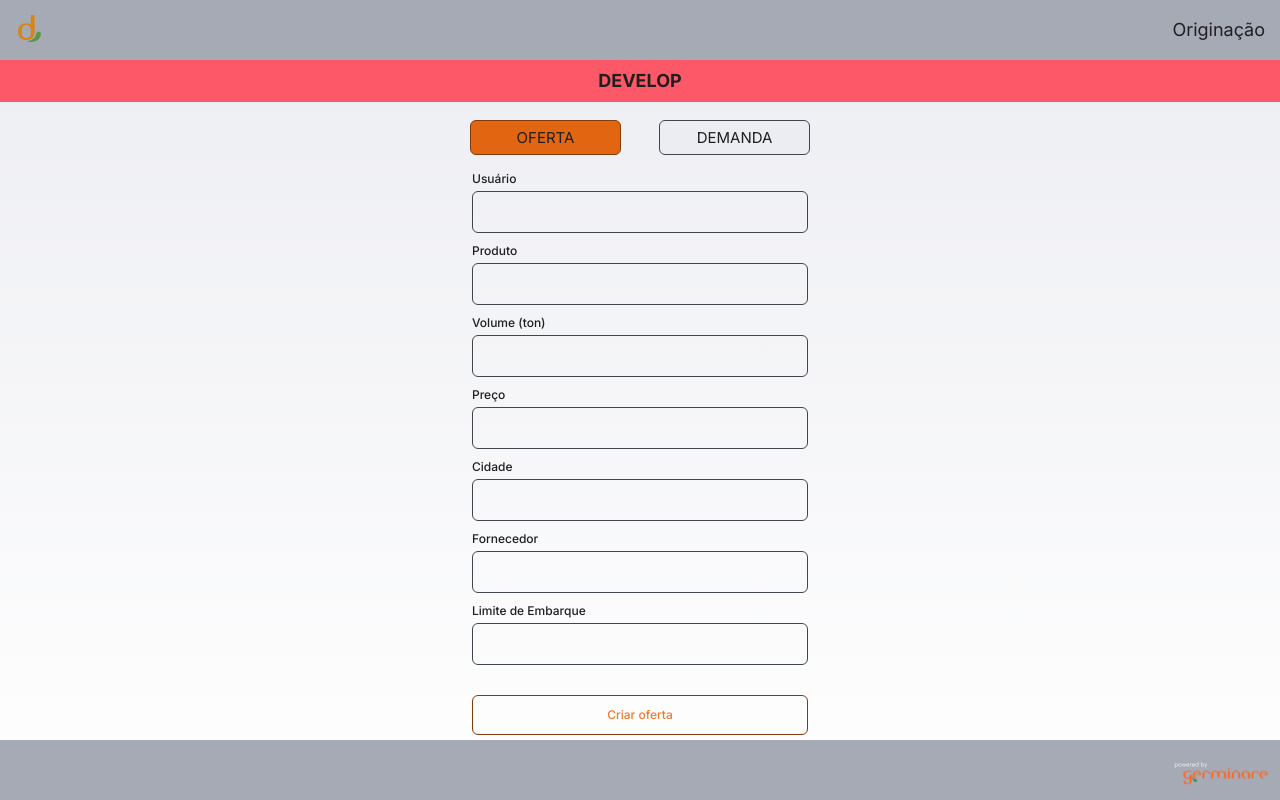
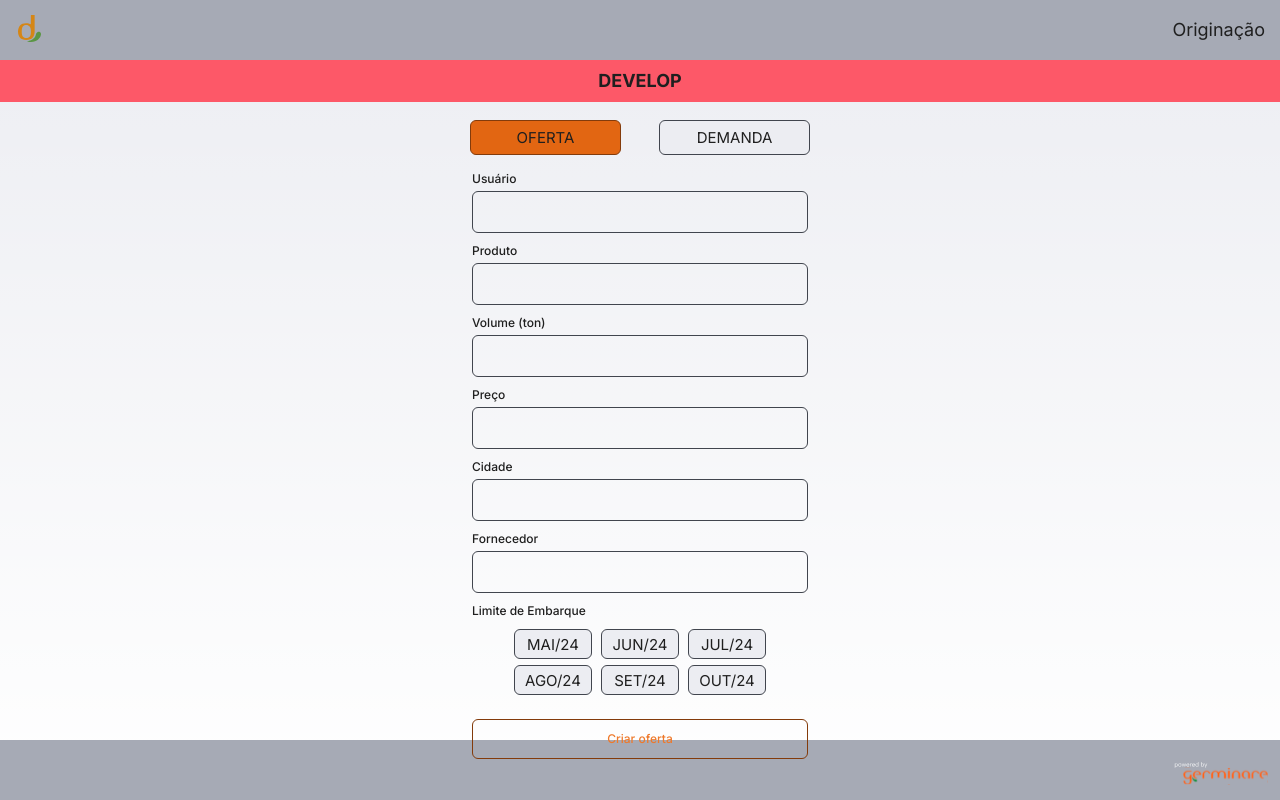
Before and after one commit to NullBetaGG/origination-app, a Next.js app: page / in a window 1280 px wide. Built offline with nearby package versions, Linux system fonts and the light colour scheme.

Commit message:
adds selector buttons to indicate boarding limit

```diff
--- a/src/app/page.tsx
+++ b/src/app/page.tsx
@@ -1,5 +1,4 @@
 'use client'
-import BoardingSearch from "@/components/BoardingLimit/indext";
 import Button from "@/components/Button";
 import CitySearch from "@/components/CitySearch";
 import Footer from "@/components/Footer";
@@ -12,6 +11,7 @@ import Success from "@/components/Success";
 import { useEnvironment } from "@/context/Environment";
 import { City } from "@/types/Cities";
 import { BASE_URL } from "@/utils/config";
+import MonthList from "@/utils/monthList";
 import { StateTransformAcronym, StateTransformName } from "@/utils/stateTransform";
 import { Dialog, DialogActions, DialogContent, DialogContentText, DialogTitle } from "@mui/material";
 import axios from "axios";
@@ -40,6 +40,8 @@ export default function Home() {
     setOpen(true);
   }
   const handleClose = () => setOpen(false);
+  const date = new Date();
+  const monthList = MonthList(date);
 
   const handleProductSelect = (product: string) => {
     setSelectedProduct(product);
@@ -48,10 +50,6 @@ export default function Home() {
   const handleCitySelect = (city: any) => {
     setSelectedCity(city);
   };
-
-  const handleBoardingSelect = (boarding: string) => {
-    setSelectedBoarding(boarding);
-  }
 
   useEffect(() => {
     const timer = setTimeout(() => {
@@ -79,7 +77,7 @@ export default function Home() {
     }
 
     try {
-      const response = await axios.post(`${BASE_URL}/new-orders`, payload);
+      await axios.post(`${BASE_URL}/new-orders`, payload);
       toast.success('Ordem salva com sucesso!');
       setShowSuccess(true);
 
@@ -194,14 +192,44 @@ export default function Home() {
                 )
               }
             </div>
-            <div className="w-[80%] flex flex-col justify-center">
-              <div className="w-[100%] flex flex-col justify-center">
-                <BoardingSearch onSelectBoarding={handleBoardingSelect} />
+            <div className="w-[80%] flex flex-col gap-2 justify-center">
+              <p className="flex items-center text-neutral-300 justify-between mb-1 font-medium">
+                Limite de Embarque
+              </p>
+              <div className="w-[100%] gap-3 flex justify-center">
+                {monthList.slice(0, 3).map((e, i) => {
+                  return (
+                    <Selector
+                      key={e}
+                      text={e}
+                      isSelected={selectedBoarding === e}
+                      onClick={() => {
+                        setSelectedBoarding(e);
+                      }}
+                      containerStyle="w-[6.5rem] h-[2.5rem] text-xl uppercase"
+                    />
+                  )
+                })}
+              </div>
+              <div className="w-[100%] flex  gap-3 justify-center">
+                {monthList.slice(3, 6).map((e, i) => {
+                  return (
+                    <Selector
+                      key={e}
+                      text={e}
+                      isSelected={selectedBoarding === e}
+                      onClick={() => {
+                        setSelectedBoarding(e);
+                      }}
+                      containerStyle="w-[6.5rem] h-[2.5rem] text-xl uppercase"
+                    />
+                  )
+                })}
               </div>
             </div>
             <Button
               title={`Criar ${selectedModel}`}
-              containerStyle="mt-10 w-[80%]"
+              containerStyle="mt-8 w-[80%]"
               onClick={() => {
                 handleClickOpen();
               }}
--- a/src/components/BoardingLimit/indext.tsx
+++ /dev/null
@@ -1,68 +0,0 @@
-import React, { useState } from 'react';
-import Input from '../Input';
-import MonthList from '@/utils/monthList';
-
-interface BoardingSearchProps {
-  onSelectBoarding: (boarding: string) => void;
-}
-
-const BoardingSearch: React.FC<BoardingSearchProps> = ({ onSelectBoarding }) => {
-  const [inputValue, setInputValue] = useState<string>('');
-  const [showSuggestions, setShowSuggestions] = useState<boolean>(false);
-  const date = new Date();
-  const monthList = MonthList(date);
-
-  const handleInputChange = (event: React.ChangeEvent<HTMLInputElement>) => {
-    const value = event.target.value;
-    setInputValue(value);
-    if (value === '') {
-      setShowSuggestions(true);
-    }
-  };
-
-  const handleInputFocus = () => {
-    setShowSuggestions(true);
-  };
-
-  const handleBoardingSelect = (boarding: string) => {
-    setInputValue(boarding);
-    setShowSuggestions(false);
-    onSelectBoarding(boarding);
-  };
-
-  const handleBlur = (event: React.FocusEvent<HTMLDivElement>) => {
-    setTimeout(() => {
-      setShowSuggestions(false);
-    }, 100);
-  };
-
-  return (
-    <div className="relative" onBlur={handleBlur}>
-      <Input
-        label="Limite de Embarque"
-        type="text"
-        list="boardings-list"
-        id="boarding-input"
-        value={inputValue}
-        onChange={handleInputChange}
-        onFocus={handleInputFocus}
-        autoComplete="off"
-      />
-      {showSuggestions && (
-        <ul className="absolute z-10 text-neutral-300 bg-neutral-800 rounded-xl w-full scrollbar mt-1 max-h-60 overflow-y-auto">
-          {monthList.map((boarding, index) => (
-            <li
-              key={index}
-              className="px-4 py-2 cursor-pointer text-[1rem] hover:bg-neutral-200"
-              onClick={() => handleBoardingSelect(boarding)}
-            >
-              {boarding}
-            </li>
-          ))}
-        </ul>
-      )}
-    </div>
-  );
-};
-
-export default BoardingSearch;
--- a/src/utils/monthList.ts
+++ b/src/utils/monthList.ts
@@ -1,19 +1,19 @@
 import { addMonths, format } from "date-fns";
 import { ptBR } from "date-fns/locale";
 
-function firstUpper(month: string) {
-  return month.charAt(0).toUpperCase() + month.slice(1);
+function formatMonthYear(date: Date) {
+  const month = format(date, "MMM", { locale: ptBR });
+  const year = format(date, "yy", { locale: ptBR });
+  return `${month.charAt(0).toUpperCase()}${month.slice(1)}/${year}`;
 }
 
 export default function MonthList(date: Date) {
   const result = [];
   let currentDate = date;
 
-  for (let i = 0; i < 7; i++) {
-    const formattedDate = format(addMonths(currentDate, i), "MMMM yyyy", {
-      locale: ptBR,
-    });
-    result.push(firstUpper(formattedDate));
+  for (let i = 0; i < 6; i++) {
+    const formattedDate = formatMonthYear(addMonths(currentDate, i));
+    result.push(formattedDate);
   }
 
   return result;
```
